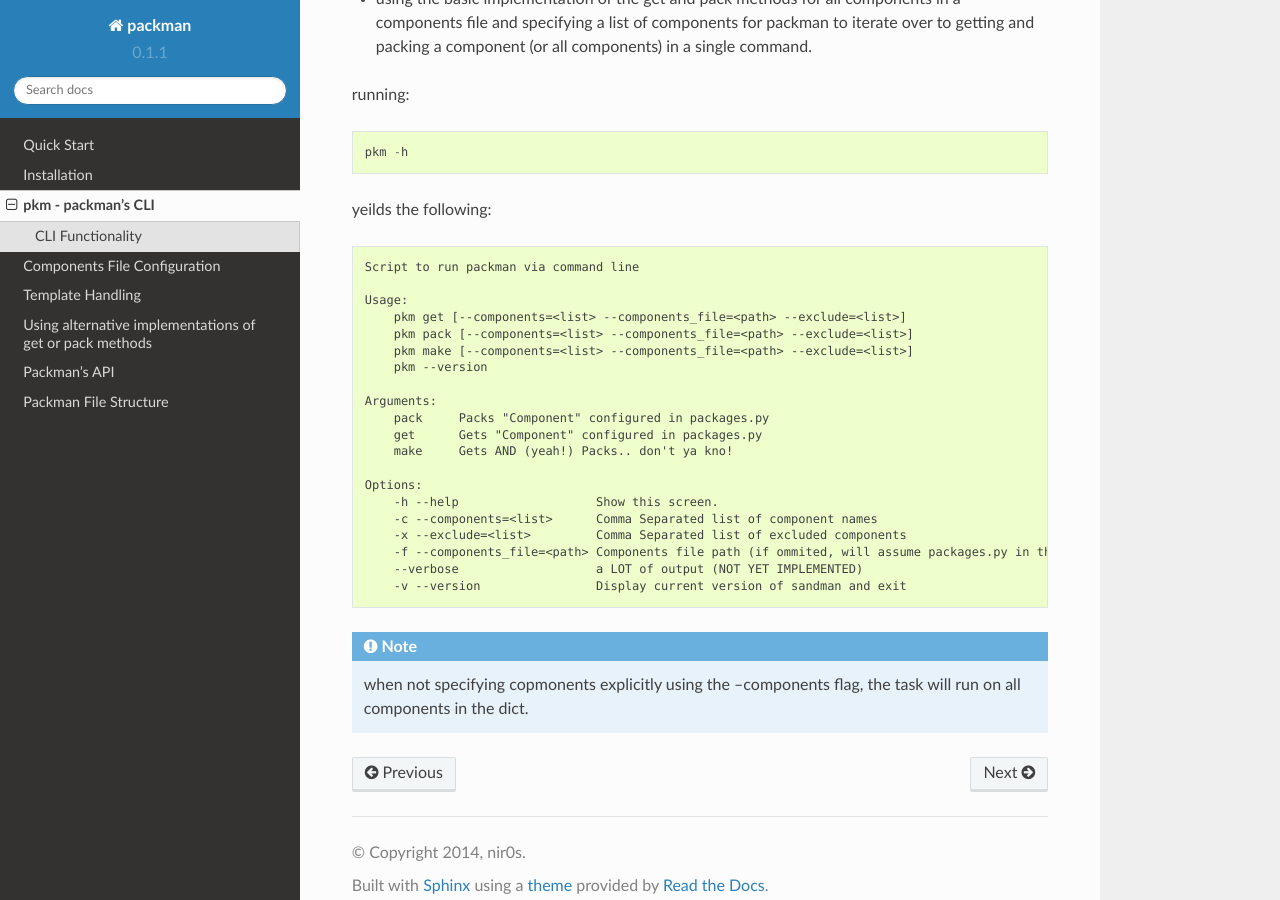
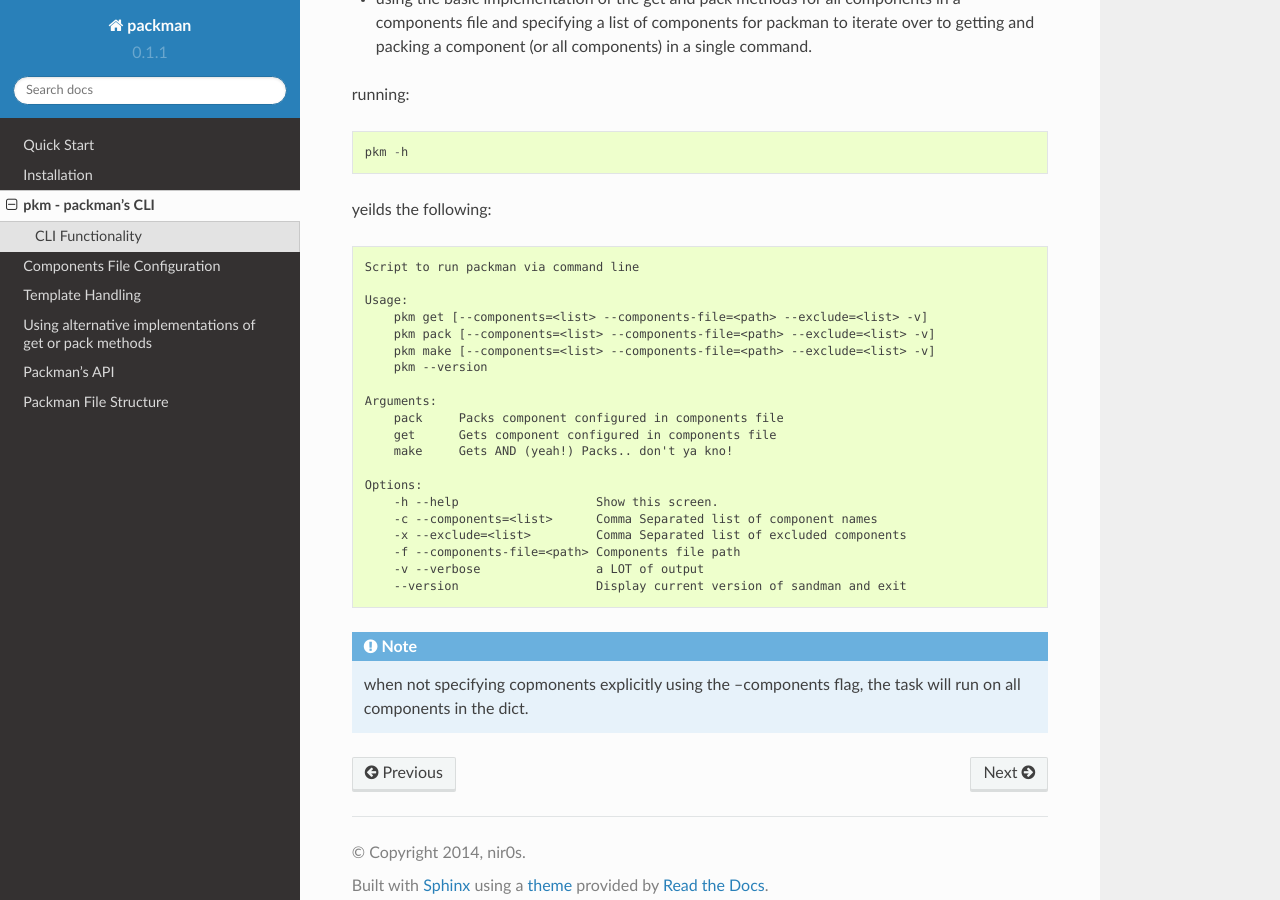
Before and after one commit to cloudify-cosmo/packman, a Sphinx documentation site: the page built from docs/pkm.rst, in a window 1280 px wide and 900 px high, scrolled down 527 px. Built offline with Sphinx 7.4.7 and the Read the Docs theme 2.0.0, drawn with Linux system fonts in a browser that asks for light colours; the version number is read from the project's files by our own code.

Commit message:
some doc changes and added the option to specify multiple destination package types

```diff
--- a/docs/api.rst
+++ b/docs/api.rst
@@ -1,6 +1,10 @@
 =============
 Packman's API
 =============
+
+`packman` provides an API that can be used to easily create packages from external application (for instance, you could call packman from your build machine to generate packages after all tests passed).
+
+The API is also usable when alternative implementations of `get` and `pack` for different components, as described `here <http://packman.readthedocs.org/en/latest/alternative_methods.html>`_
 
 Contents:
 
--- a/docs/pkm.rst
+++ b/docs/pkm.rst
@@ -26,22 +26,22 @@
     Script to run packman via command line
 
     Usage:
-        pkm get [--components=<list> --components_file=<path> --exclude=<list>]
-        pkm pack [--components=<list> --components_file=<path> --exclude=<list>]
-        pkm make [--components=<list> --components_file=<path> --exclude=<list>]
+        pkm get [--components=<list> --components-file=<path> --exclude=<list> -v]
+        pkm pack [--components=<list> --components-file=<path> --exclude=<list> -v]
+        pkm make [--components=<list> --components-file=<path> --exclude=<list> -v]
         pkm --version
 
     Arguments:
-        pack     Packs "Component" configured in packages.py
-        get      Gets "Component" configured in packages.py
+        pack     Packs component configured in components file
+        get      Gets component configured in components file
         make     Gets AND (yeah!) Packs.. don't ya kno!
 
     Options:
         -h --help                   Show this screen.
         -c --components=<list>      Comma Separated list of component names
         -x --exclude=<list>         Comma Separated list of excluded components
-        -f --components_file=<path> Components file path (if ommited, will assume packages.py in the cwd)
-        --verbose                   a LOT of output (NOT YET IMPLEMENTED)
-        -v --version                Display current version of sandman and exit
+        -f --components-file=<path> Components file path
+        -v --verbose                a LOT of output
+        --version                   Display current version of sandman and exit
 
 .. note:: when not specifying copmonents explicitly using the --components flag, the task will run on all components in the dict.
```
Also changed, not shown: docs/installation.rst (+2 -5 lines), 2 other files.
